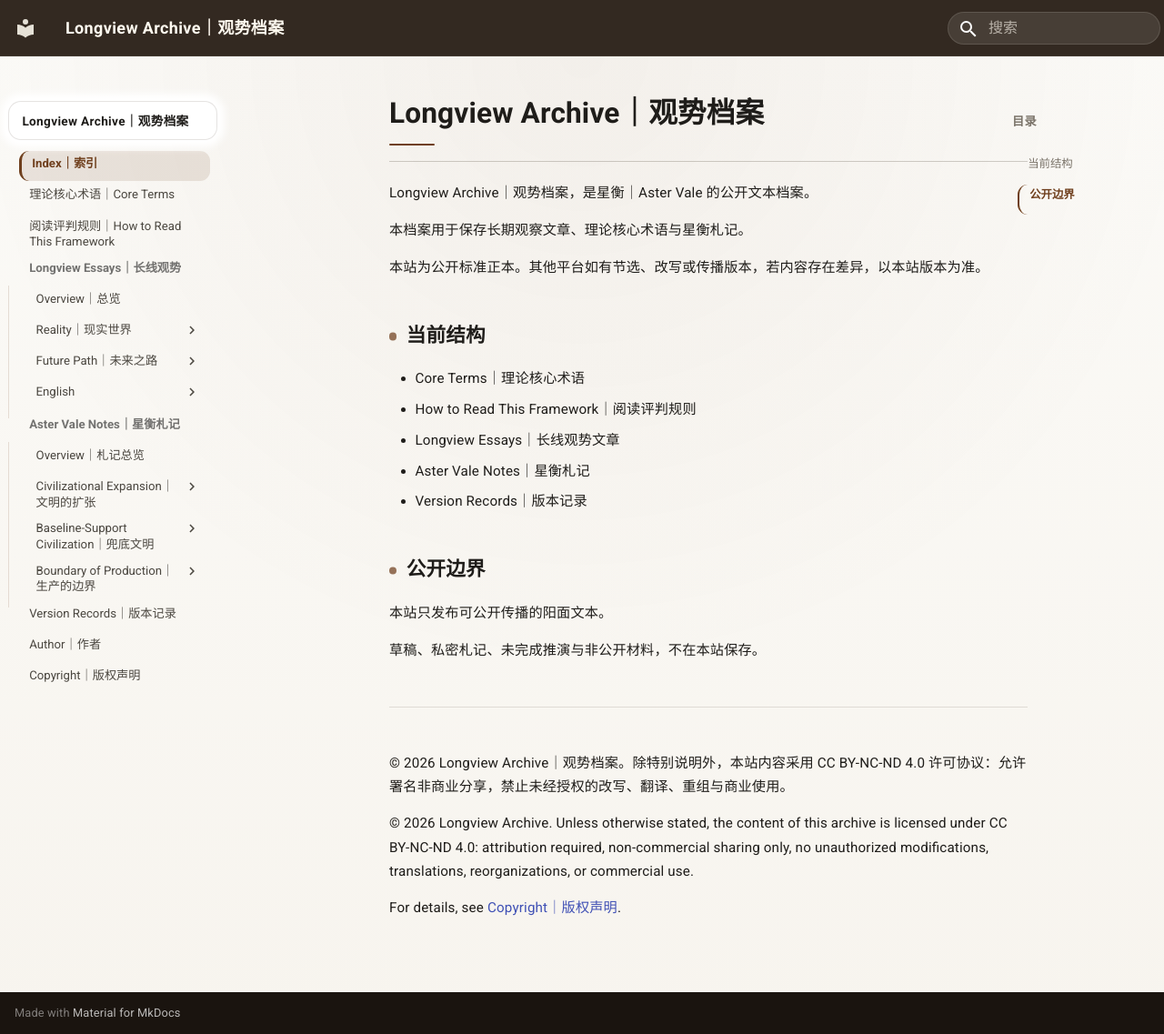
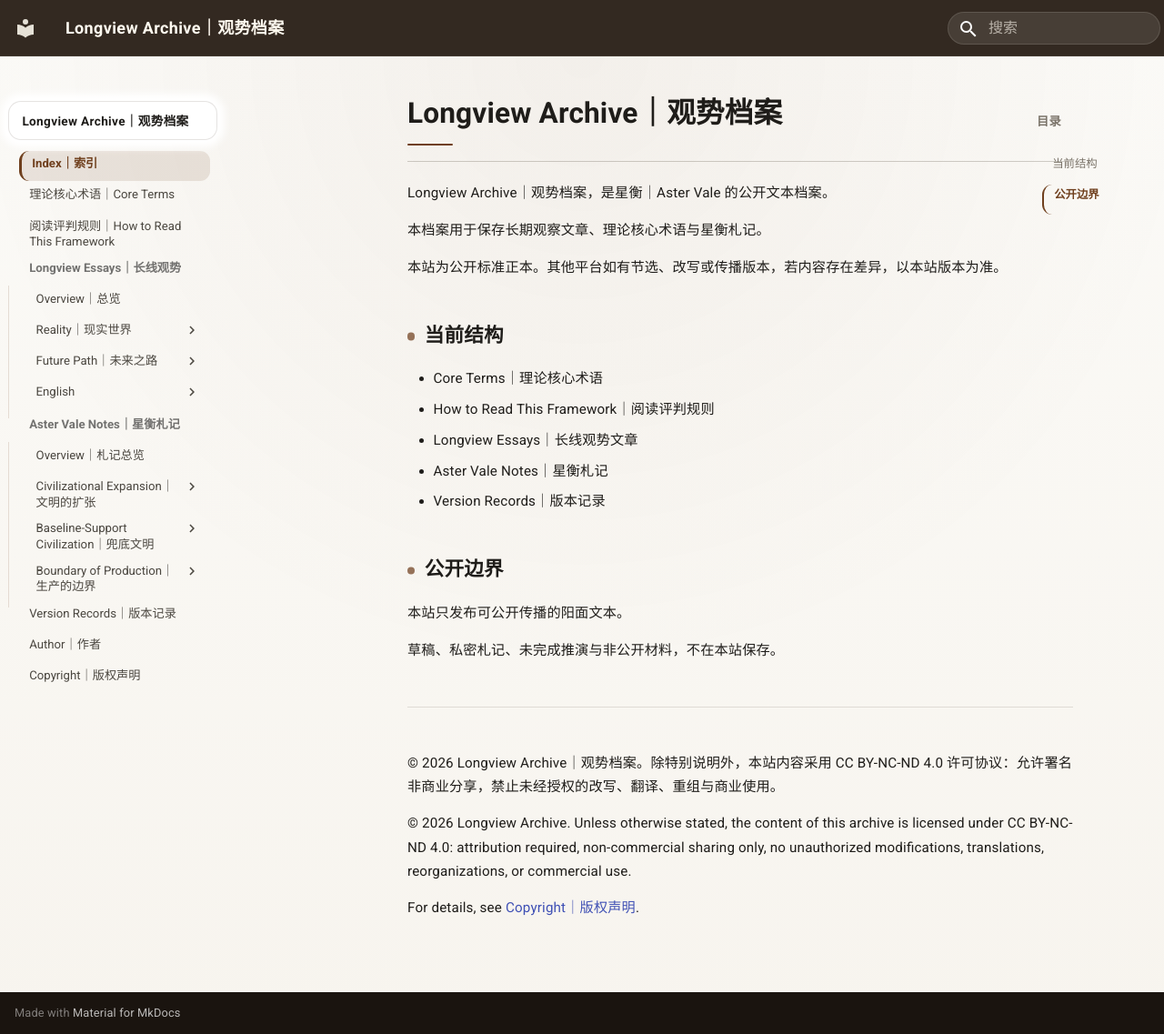
Before and after one commit to guanshi1688/longview-archive, an MkDocs documentation site: the page built from docs/index.md, in a window 1280 px wide and 1137 px high. Shown: the whole window at 91% size. Built offline with MkDocs 1.6.1 and Material for MkDocs 9.7.7, drawn with Linux system fonts in a browser that asks for light colours.

Commit message:
Update extra.css

```diff
--- a/docs/stylesheets/extra.css
+++ b/docs/stylesheets/extra.css
@@ -1059,3 +1059,18 @@
     line-height: 1.72;
   }
 }
+
+@media screen and (min-width: 76.25em) {
+
+  .md-content__inner {
+    max-width: 820px;
+    margin-left: auto;
+    margin-right: auto;
+    transform: translateX(4.2rem);
+  }
+
+  .md-sidebar--secondary {
+    width: 8rem;
+    padding-left: 0.25rem;
+  }
+}
```
